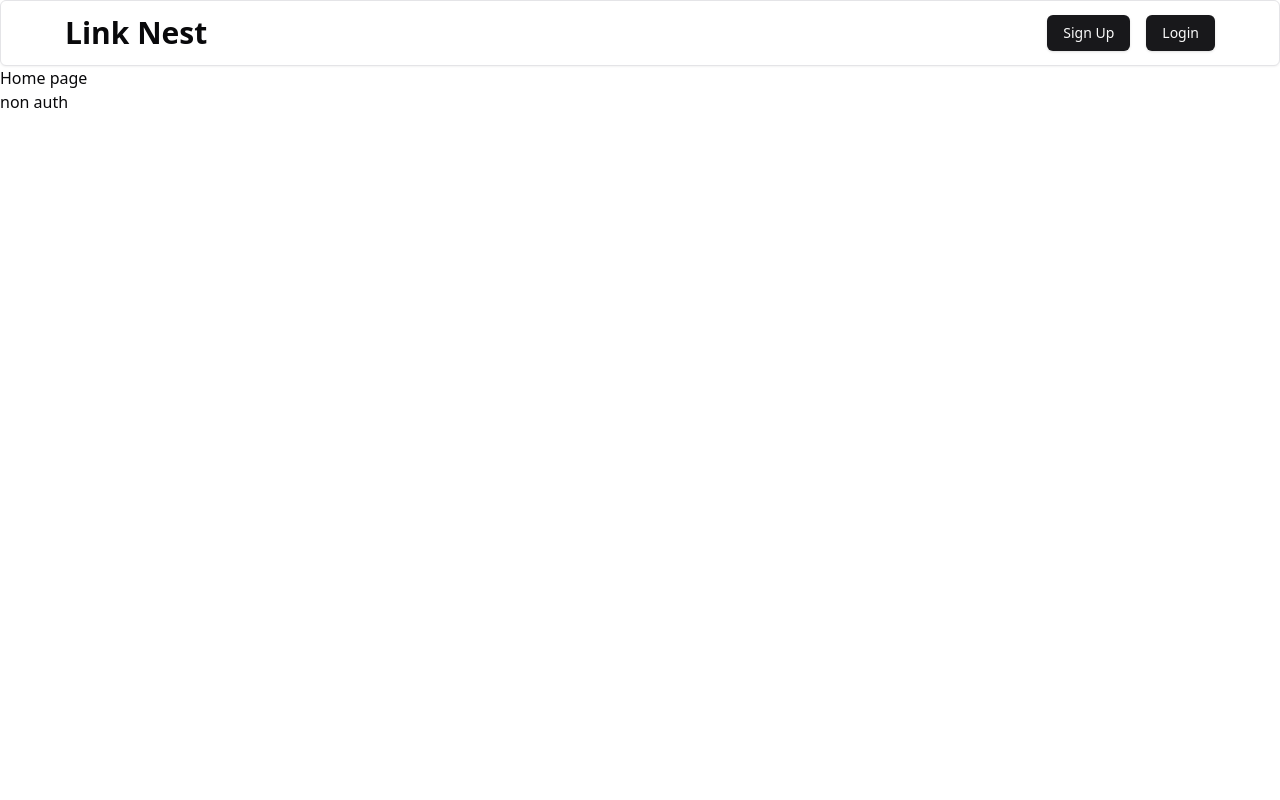
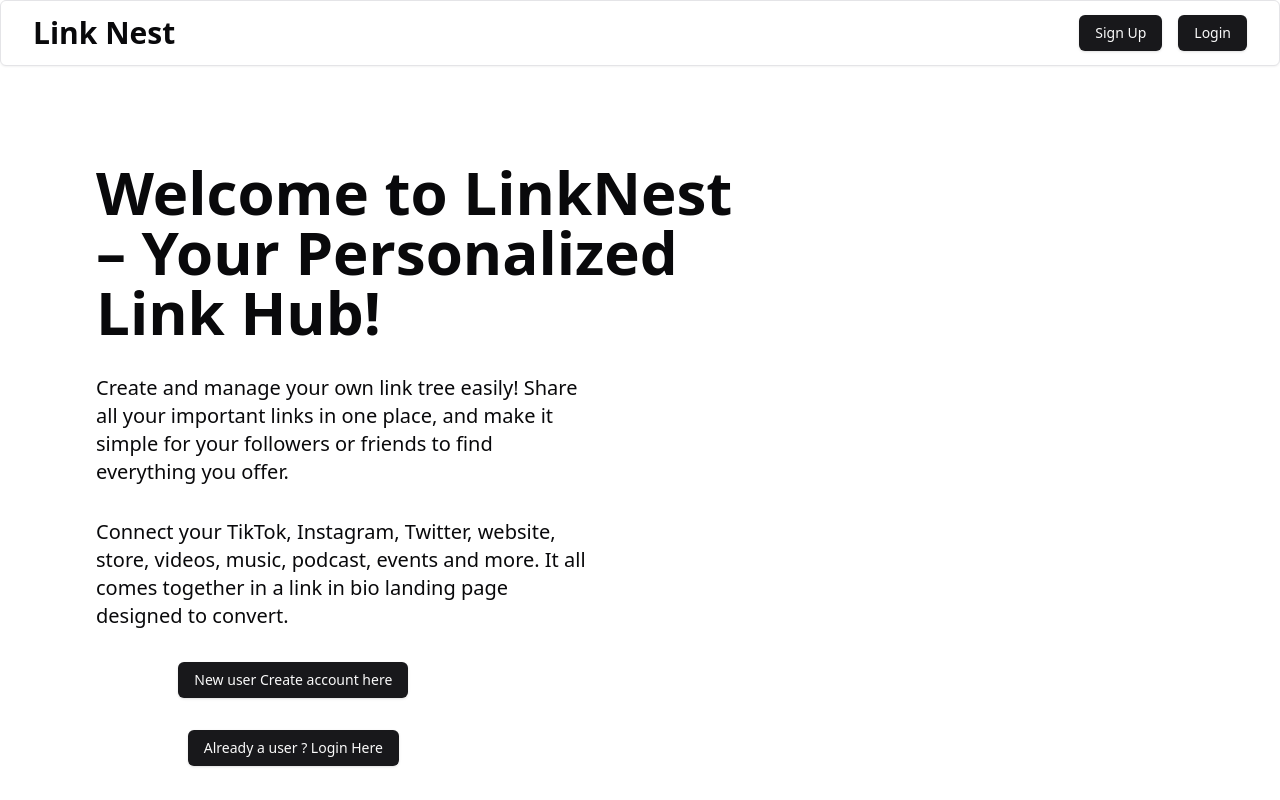
Before and after one commit to rjkush17/links_nest, a Next.js app: page / in a window 1280 px wide. Shown: the top 800 px of the page. Built offline with nearby package versions, Linux system fonts and the light colour scheme; no server answers.

Commit message:
home page and Footer Added

```diff
--- a/src/app/layout.tsx
+++ b/src/app/layout.tsx
@@ -3,6 +3,7 @@ import localFont from "next/font/local";
 import "./globals.css";
 import { Toaster } from "react-hot-toast";
 import { Navbar } from "@/components/header/navbar";
+import Footer from "@/components/footer/Footer";
 import { SessionProvider } from "next-auth/react";
 
 const geistSans = localFont({
@@ -35,6 +36,7 @@ export default function RootLayout({
           <Toaster />
           <Navbar />
           {children}
+          <Footer/>
         </SessionProvider>
       </body>
     </html>
--- a/src/app/page.tsx
+++ b/src/app/page.tsx
@@ -1,14 +1,40 @@
-"use client"
-import { useSession } from "next-auth/react"
+"use client";
+import { useSession } from "next-auth/react";
+import { Button } from "@/components/ui/button";
 
 export default function Home() {
-  const { data: session } = useSession()
-  console.log("page Home ---", session)
+  const { data: session } = useSession();
+  console.log("page Home ---", session);
 
   return (
     <div>
-      <h1>Home page</h1>
-      {session ? <p>auth</p> : <p>non auth</p>}
+      <div className="w-8/12 p-24">
+        <h1 className="text-6xl font-bold">
+          {" "}
+          Welcome to LinkNest – Your Personalized Link Hub!
+        </h1>
+        <p className="mt-8 text-xl w-9/12 font-normal">
+          Create and manage your own link tree easily! Share all your important
+          links in one place, and make it simple for your followers or friends
+          to find everything you offer.
+        </p>
+        <p className="mt-8 text-xl w-9/12 font-normal">
+          Connect your TikTok, Instagram, Twitter, website, store, videos,
+          music, podcast, events and more. It all comes together in a link in
+          bio landing page designed to convert.
+        </p>
+        {session ? (
+          <div className="m-8 w-6/12 flex flex-col gap-8  items-center	">
+            <Button className="w-fit">Create a New Tree</Button>
+            <Button className="w-fit">View All Tree</Button>
+          </div>
+        ) : (
+          <div className="m-8 w-6/12 flex flex-col gap-8  items-center	">
+            <Button className="w-fit">New user Create account here</Button>
+            <Button className="w-fit">Already a user ? Login Here</Button>
+          </div>
+        )}
+      </div>
     </div>
   );
 }
--- a/src/auth.tsx
+++ b/src/auth.tsx
@@ -1,10 +1,11 @@
 import NextAuth from "next-auth";
 import Googleprovider from "next-auth/providers/google";
-import GitHub from "next-auth/providers/github"
+import GitHub from "next-auth/providers/github";
 import CredentialProvider from "next-auth/providers/credentials";
 import connectDB from "@/lib/database";
-import User from "@/models/userModel"
+import User from "@/models/userModel";
 import bcrypt from "bcryptjs";
+import { v4 as uuidv4 } from "uuid";
 
 export const { handlers, signIn, signOut, auth } = NextAuth({
   providers: [
@@ -22,33 +23,115 @@ export const { handlers, signIn, signOut, auth } = NextAuth({
         email: { label: "Email", type: "email" },
         password: { label: "Password", type: "password" },
       },
-      authorize: async ({email, password}) => {
-
+      authorize: async ({ email, password }) => {
         if (typeof password !== "string" || typeof email !== "string") {
           throw new Error("Password and Email must be a string");
         }
         await connectDB();
         // logic to salt and hash passw
         // logic to verify if the user exists
-        const user:any = await User.findOne({email});
-        if(!user){
-          throw new Error("Incorrect Email or Password")
+        const user: any = await User.findOne({ email });
+        if (!user) {
+          throw new Error("Incorrect Email or Password");
         }
 
-        const isPasswordCorrect = await bcrypt.compare(password, user.password)
-        if(!isPasswordCorrect){
-          throw new Error("Incorrect Email or Password")
+        const isPasswordCorrect = await bcrypt.compare(password, user.password);
+        if (!isPasswordCorrect) {
+          throw new Error("Incorrect Email or Password");
+        }
+        delete user.password;
+        delete user.updatedAt;
+        delete user.createdAt;
 
-        }
-        delete user.password
-        delete user.updatedAt
-        delete user.createdAt
-
-        return user
+        return user;
       },
     }),
   ],
+  callbacks: {
+    async signIn({ user, account }) {
+      try {
+        await connectDB();
+        const loginBefore: any = await User.findOne({ email: user?.email });
+
+        if (loginBefore) {
+          return true;
+        }
+
+        const uniqueId = uuidv4();
+
+        if (
+          !user?.name ||
+          !user?.email ||
+          !account?.provider ||
+          !account?.providerAccountId
+        ) {
+          throw new Error("Missing required user or account information.");
+        }
+
+        const userModel: {
+          name: string;
+          email: string;
+          userID: string;
+          providerName: string;
+          providerID: string;
+        } = {
+          name: user?.name,
+          email: user?.email,
+          userID: uniqueId,
+          providerName: account?.provider,
+          providerID: account?.providerAccountId,
+        };
+
+        const userCreated = await User.create(userModel); // Ensure async with await
+        if (!userCreated) {
+          throw new Error("User not created");
+        }
+
+        return true;
+      } catch (error) {
+        console.error("signIn callback failure:", error);
+        return false;
+      }
+    },
+    async jwt({ user, token }) {
+
+      if(user){
+        console.log(user)
+      }
+      // await connectDB();
+
+      // try {
+      //   const findUser: any = await User.findOne({ email: user?.email });
+      //   if (!findUser) {
+      //     throw new Error("user email not find in DB");
+      //   }
+
+      //   token.userID = findUser?.userID;
+      //   token.name = findUser?.name;
+      //   token.email = findUser?.email;
+      // } catch (error) {
+      //   console.log("fail to modify the token", error);
+      // }
+      return token;
+    },
+
+    // async session({ session, token }) {
+    //   // Ensure token properties exist and are of type string before assigning them to session
+    //   if (typeof token.email === 'string' && typeof token.name === 'string' && typeof token.userID === 'string') {
+    //     session.user.email = token.email;
+    //     session.user.name = token.name;
+    //     session.user.id = token.userID;
+    //   } else {
+    //     throw new Error("Missing or invalid token information in session callback.");
+    //   }
+
+    //   return session;
+    // },
+  },
   pages: {
     signIn: "/login",
   },
+  session: {
+    strategy: "jwt",
+  },
 });
--- /dev/null
+++ b/src/components/footer/Footer.tsx
@@ -0,0 +1,11 @@
+import React from 'react'
+
+function Footer() {
+  return (
+    <div className='text-center bg-black p-8'>
+        <p className='text-white'>© 2023 RISHABH KUSHWAH | Handcrafted with ❤️ by <span className='underline'><a target='_blank' href="https://rishabhkushwah.netlify.app/">RISHABH KUSHWAH</a></span></p>
+    </div>
+  )
+}
+
+export default Footer
--- a/src/components/header/navbar.tsx
+++ b/src/components/header/navbar.tsx
@@ -11,7 +11,7 @@ export async function Navbar() {
 
 
   return (
-    <Menubar className="px-16 py-8 ">
+    <Menubar className="px-8 py-8 ">
       <div className="flex justify-between items-center w-full">
         <div>
           <MenubarMenu>
```
